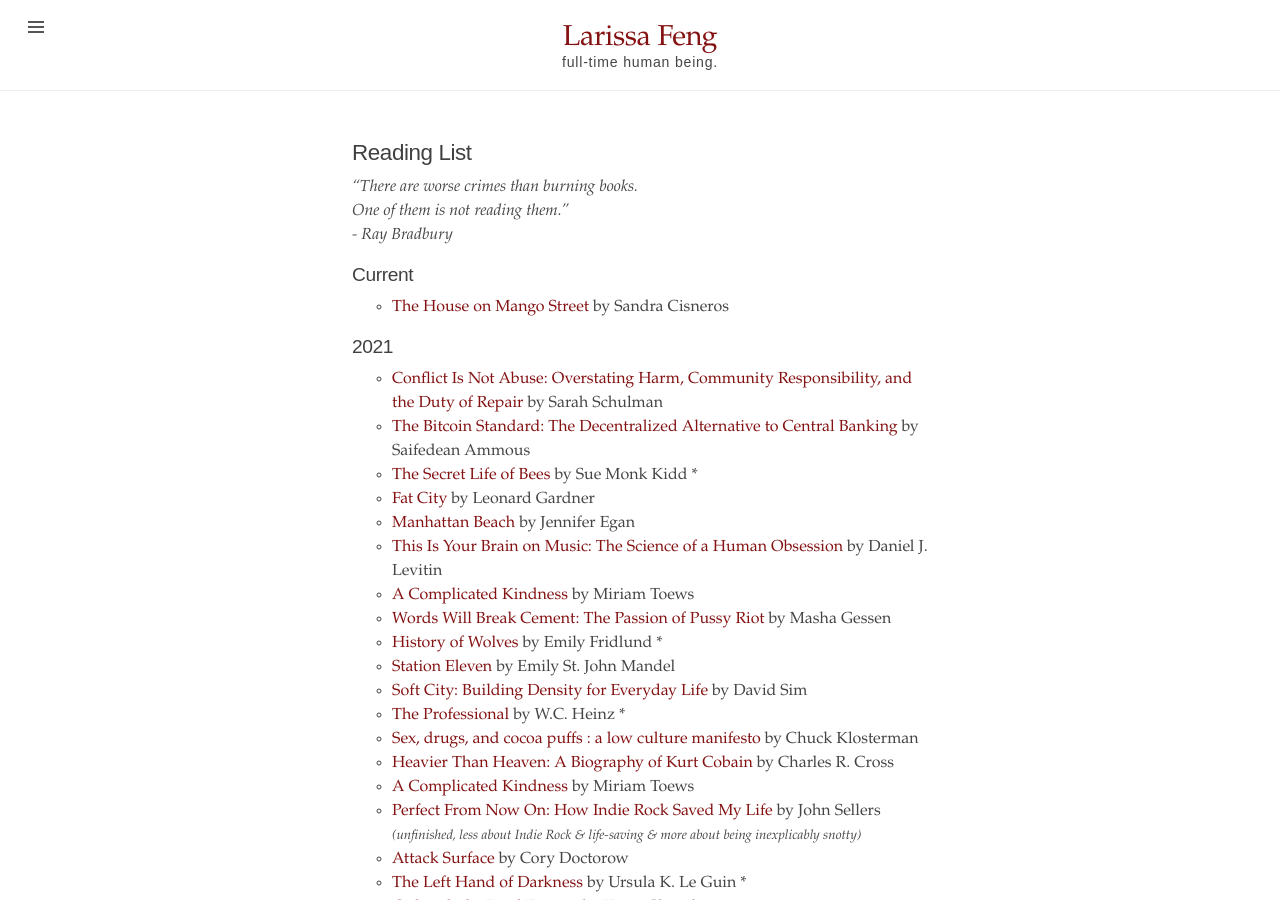
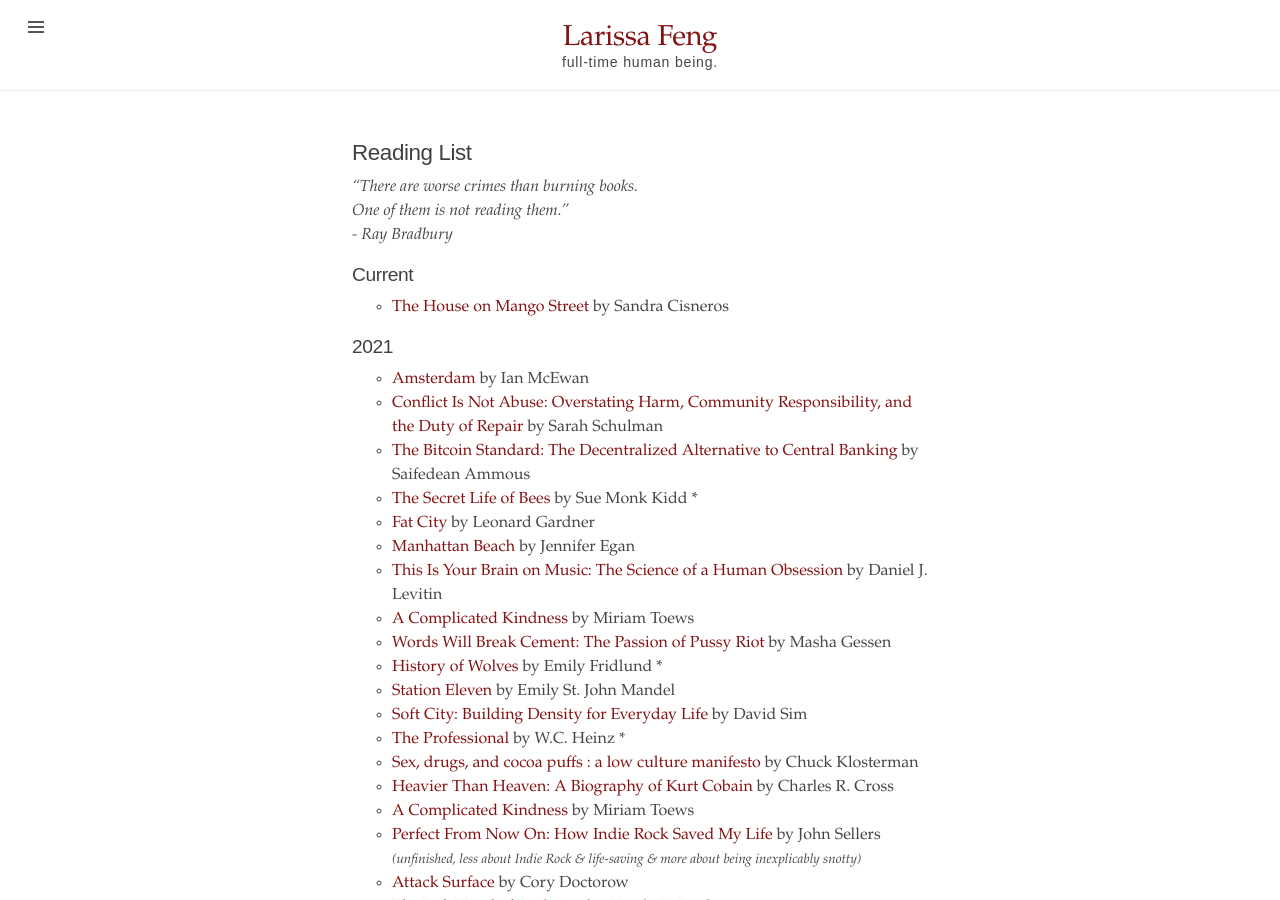
Before and after one commit to mondayrain/mondayrain.github.io, a Jekyll site: the page built from reading_list.md, in a window 1280 px wide and 900 px high. Built offline with Jekyll 4.4.1, drawn with Linux system fonts in a browser that asks for light colours.

Commit message:
Update reading_list.md

```diff
--- a/reading_list.md
+++ b/reading_list.md
@@ -11,6 +11,7 @@ title: Reading List
 - [The House on Mango Street](https://www.goodreads.com/book/show/139253.The_House_on_Mango_Street) by Sandra Cisneros
 
 ## 2021
+- [Amsterdam](https://en.wikipedia.org/wiki/Amsterdam_(novel)) by Ian McEwan
 - [Conflict Is Not Abuse: Overstating Harm, Community Responsibility, and the Duty of Repair](https://arsenalpulp.com/Books/C/Conflict-Is-Not-Abuse) by Sarah Schulman
 - [The Bitcoin Standard: The Decentralized Alternative to Central Banking](https://www.goodreads.com/book/show/36448501-the-bitcoin-standard) by Saifedean Ammous
 - [The Secret Life of Bees](https://en.wikipedia.org/wiki/The_Secret_Life_of_Bees_(novel)) by Sue Monk Kidd *
```
